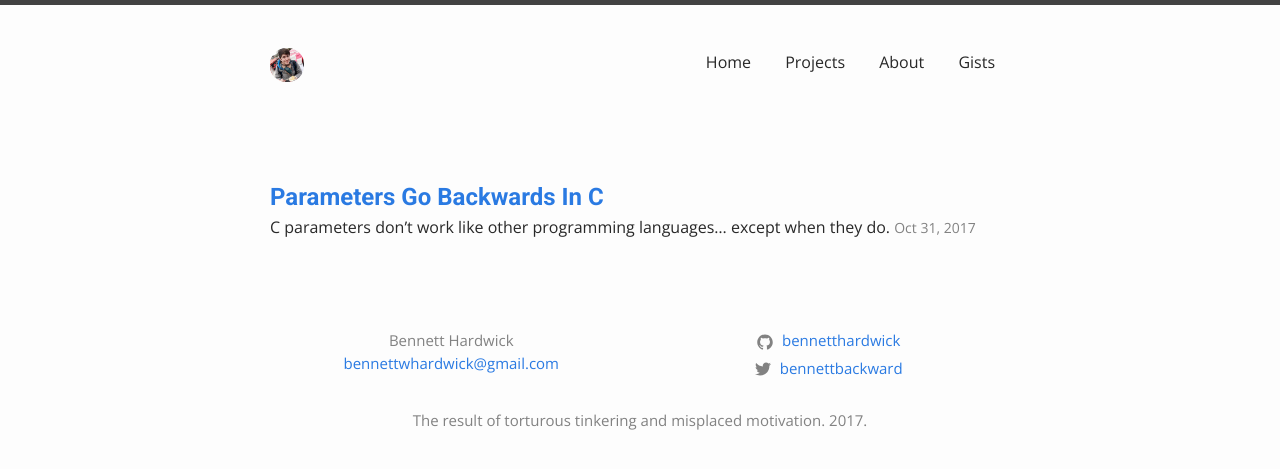
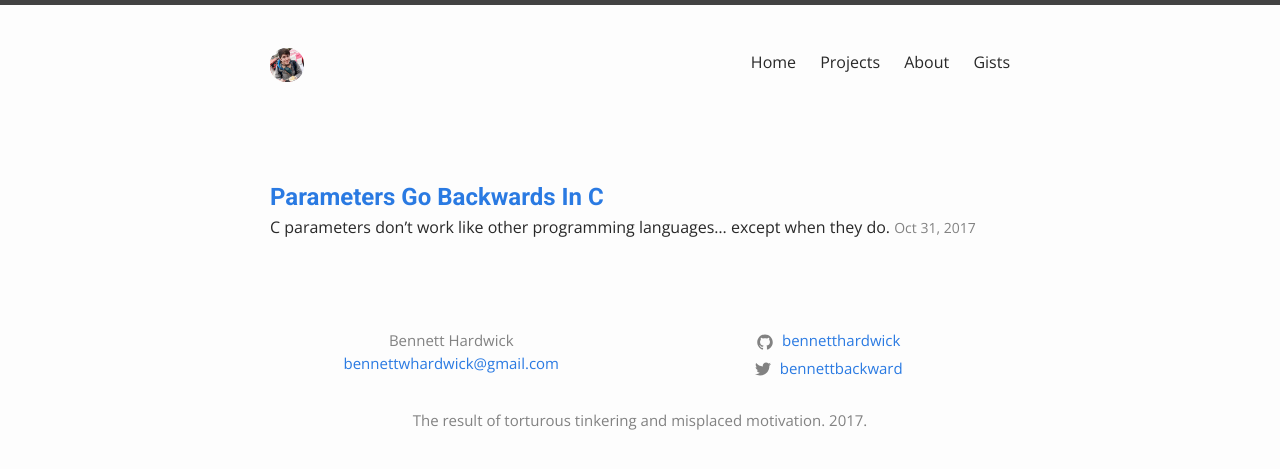
Before and after one commit to pbamotra/website, a Jekyll site: the page built from index.md, in a window 1280 px wide. Shown: the top 469 px of the page. Built offline with Jekyll 4.4.1, drawn with Linux system fonts in a browser that asks for light colours.

Commit message:
Revert "Style change for mobile"
This reverts commit 372b3a3e033ffa05b227c46d7aef1d1376e45679.

```diff
--- a/_includes/header.html
+++ b/_includes/header.html
@@ -1,9 +1,9 @@
 <header class="site-header" role="banner">
 
   <div class="wrapper">
-  	<div class="brand">
+
     <a class="site-title" href="{{ "/" | relative_url }}"><img class="logo" src="/assets/logo.jpg" /></a>
-  	</div>
+
       <nav class="site-nav">
             <a class="page-link" href="/">Home</a>
             <a class="page-link" href="/projects">Projects</a>
--- a/_sass/custom/_layout.scss
+++ b/_sass/custom/_layout.scss
@@ -48,11 +48,6 @@
 
 header {
 	.wrapper {
-
-		.page-link {
-			margin: 0 $spacing-unit / 2 0;
-		}
-
 		margin-bottom: $spacing-unit;
 		padding: $spacing-unit;
 	}
@@ -119,25 +114,6 @@
 }
 
 @include media-query($on-palm){
-
-	.site-header {
-		.wrapper {
-			.site-nav {
-				float: none;
-				text-align: center;
-			}
-
-			.brand {
-				text-align: center;
-			}
-
-			.site-title {
-				float: none;
-				display: inline;
-			}
-		}
-	}
-
 	div.search {
 
 		input {
--- a/_sass/minima/_layout.scss
+++ b/_sass/minima/_layout.scss
@@ -40,6 +40,10 @@
     color: $text-color;
     line-height: $base-line-height;
 
+    // Gaps between nav items, but not on the last one
+    &:not(:last-child) {
+      margin-right: 20px;
+    }
   }
 }
 
```
Lines whose indentation alone changed are shown as unchanged.
